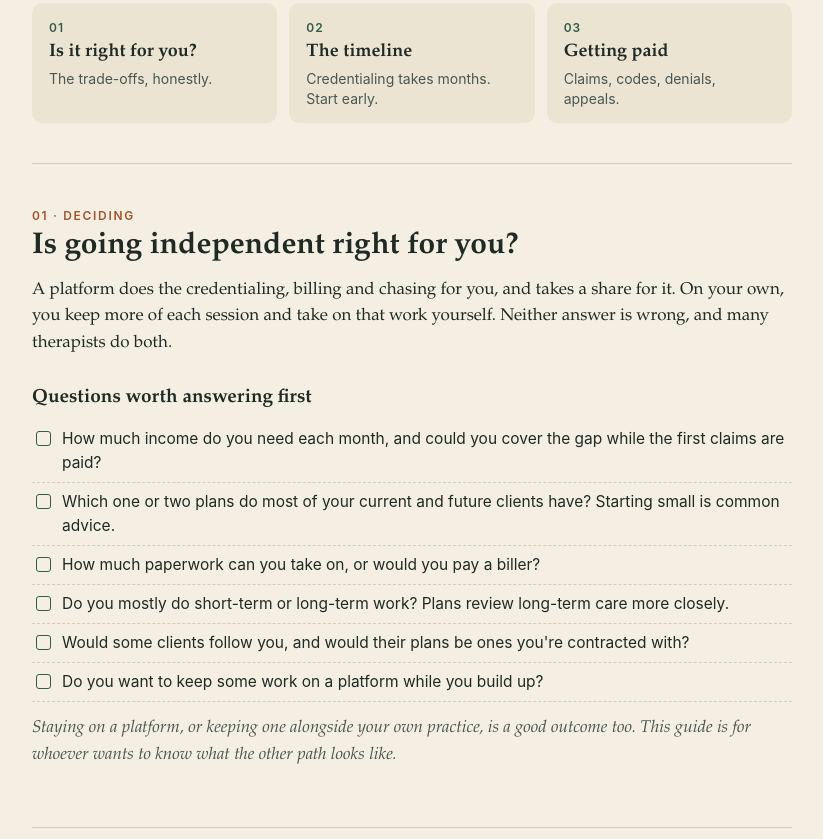
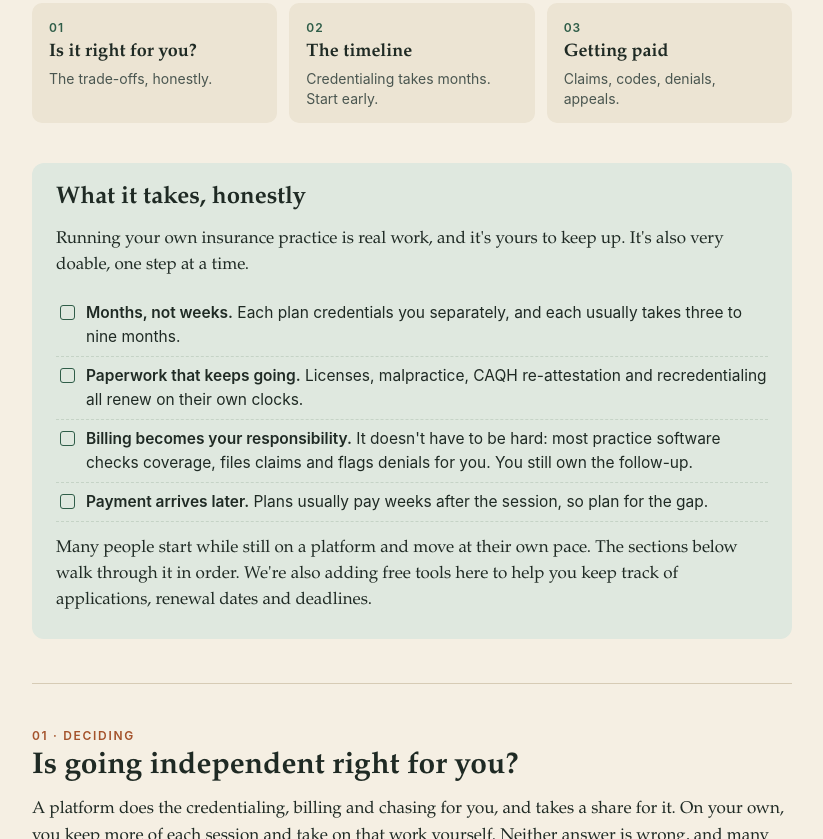
Before and after one commit to pablo-health/thepanelguide, a plain HTML site: page index.html in a window 1280 px wide. Shown: the part 381-1220 px from the top of the page, without its empty margins (228-1051 px from the left). Drawn offline with Linux system fonts and the light colour scheme.

Commit message:
Add 'What it takes, honestly' near the top

```diff
--- a/index.html
+++ b/index.html
@@ -79,6 +79,10 @@
   footer a{color:#f2c9a8}
   footer .wrap{display:grid;gap:10px}
   .stay{font-style:italic;color:var(--ink-2)}
+  .takes{background:var(--green-soft);border-radius:12px;padding:22px 24px 10px;margin:0 0 44px}
+  .takes h2{font-size:24px;margin-top:0}
+  .takes ul.tick li{border-bottom-color:#c5d3c6}
+  .takes ul.tick li b{font-weight:600}
   .grp{font:600 12px var(--sans);letter-spacing:.06em;text-transform:uppercase;color:var(--green);margin:14px 0 0}
   .grp + ul.tick{margin-top:2px}
   .why{display:grid;gap:10px;margin:12px 0 6px}
@@ -116,6 +120,18 @@
         <a class="path" href="#timeline"><div class="n">02</div><div class="t">The timeline</div><div class="d">Credentialing takes months. Start early.</div></a>
         <a class="path" href="#billing"><div class="n">03</div><div class="t">Getting paid</div><div class="d">Claims, codes, denials, appeals.</div></a>
       </div>
+    </div>
+
+    <div class="takes">
+      <h2>What it takes, honestly</h2>
+      <p>Running your own insurance practice is real work, and it's yours to keep up. It's also very doable, one step at a time.</p>
+      <ul class="tick">
+        <li><b>Months, not weeks.</b> Each plan credentials you separately, and each usually takes three to nine months.</li>
+        <li><b>Paperwork that keeps going.</b> Licenses, malpractice, CAQH re-attestation and recredentialing all renew on their own clocks.</li>
+        <li><b>Billing becomes your responsibility.</b> It doesn't have to be hard: most practice software checks coverage, files claims and flags denials for you. You still own the follow-up.</li>
+        <li><b>Payment arrives later.</b> Plans usually pay weeks after the session, so plan for the gap.</li>
+      </ul>
+      <p>Many people start while still on a platform and move at their own pace. The sections below walk through it in order. We're also adding free tools here to help you keep track of applications, renewal dates and deadlines.</p>
     </div>
 
     <section id="decide">
```
